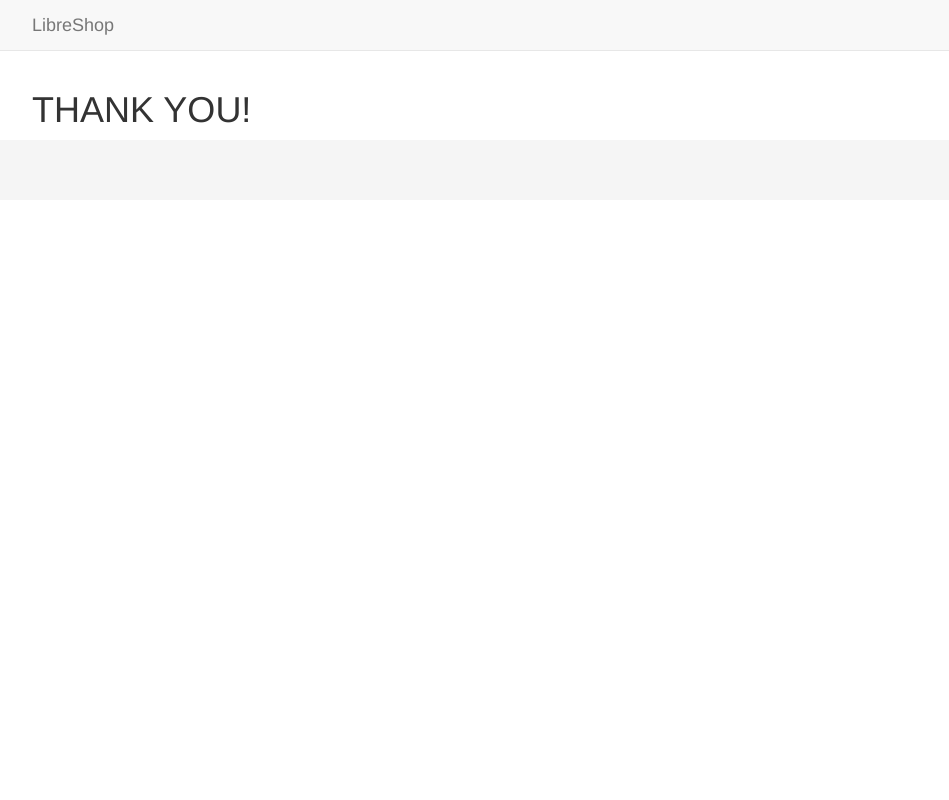
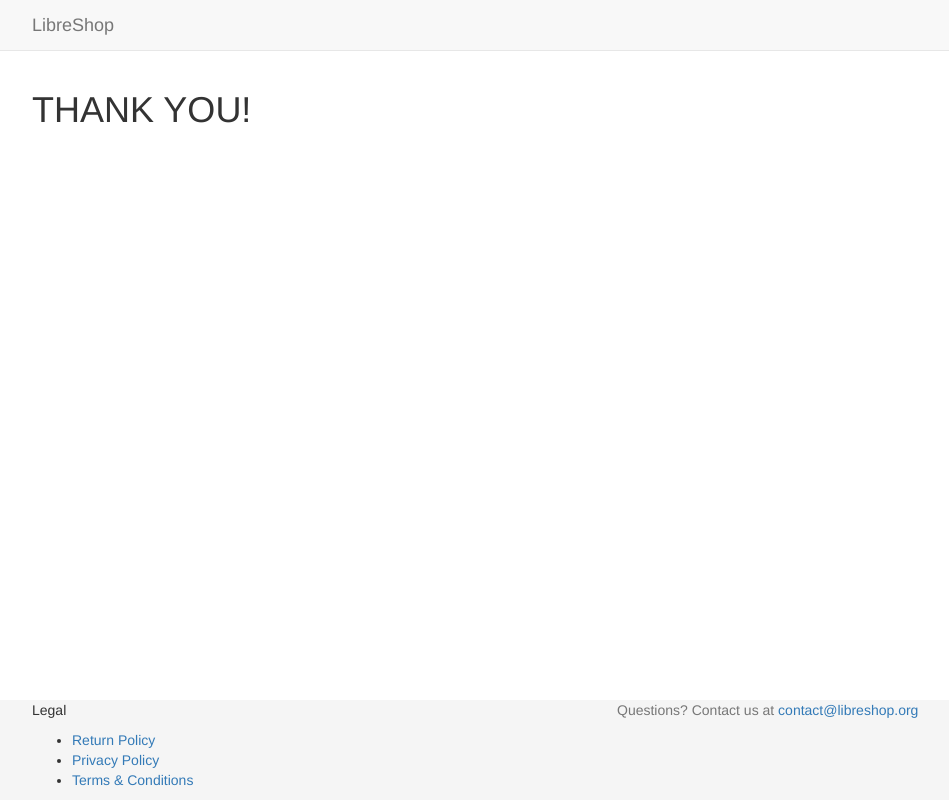
Before and after one commit to libretees/libreshop, a Django app: page /checkout/complete/ in a window 1280 px wide. Shown: the whole page, without its empty margins (38-987 px from the left). Run offline with Django 3.2, Linux system fonts and the light colour scheme; parts of the project's set-up code (start-up, migrations or seed data) failed here and were passed over; some libraries are stand-ins or nearby versions.

Commit message:
Implement sticky footer.

```diff
--- a/libreshop/libreshop/static/assets/css/main.css
+++ b/libreshop/libreshop/static/assets/css/main.css
@@ -15,11 +15,6 @@
 
 .navbar-static-top {
   margin-bottom: 19px;
-}
-
-body {
-  /* min-height: 2000px; */
-  padding-top: 70px;
 }
 
 .jumbotron-content {
@@ -48,13 +43,6 @@ body {
   width: 250px;
 }
 
-.footer {
-  width: 100%;
-  /* Set the fixed height of the footer here */
-  height: 60px;
-  background-color: #f5f5f5;
-}
-
 #product-name {
   font-size: 32px;
 }
@@ -65,3 +53,29 @@ textarea {
   max-width: 100%;
   min-height: 34px;
 }
+
+* {
+  margin: 0;
+}
+
+html,
+body {
+  height: 100%;
+}
+
+body {
+  padding-top: 70px;
+}
+
+#main-wrapper {
+  min-height: 100%;
+  margin: 0 auto -100px;
+}
+
+footer, .push {
+  height: 100px;
+}
+
+.footer {
+  background-color: #f5f5f5;
+}
--- a/libreshop/libreshop/templates/libreshop/base.html
+++ b/libreshop/libreshop/templates/libreshop/base.html
@@ -39,6 +39,8 @@
     <![endif]-->
   </head>
   <body>
+    <div id='main-wrapper'>
+
       <!-- Fixed navbar -->
       <nav class="navbar navbar-default navbar-fixed-top">
         <div class="container">
@@ -66,16 +68,31 @@
         </div>
       </nav>
 
-    <div class="container">
+      <div class='container'>
         {% block content %}
         {% endblock %}
       </div> <!-- /container -->
 
+      <div class='push'></div>
+    </div>
+
     <footer class='footer'>
       <div class='container'>
-        {% if DEFAULT_FROM_EMAIL %}
-          <p class='text-muted'>Contact us at {{ DEFAULT_FROM_EMAIL }}</p>
+        <div class='row'>
+          <div class='col-md-6'>
+            <p>Legal</p>
+            <ul>
+              <li><a href='{% url 'return-policy' %}'>Return Policy</a></li>
+              <li><a href='{% url 'privacy-policy' %}'>Privacy Policy</a></li>
+              <li><a href='{% url 'terms-and-conditions' %}'>Terms & Conditions</a></li>
+            </ul>
+          </div>
+          <div class='col-md-6'>
+            {% if EMAIL_ADDRESS %}
+              <p class='text-muted'>Questions? Contact us at {{ EMAIL_ADDRESS }}</p>
             {% endif %}
+          </div>
+        </div>
       </div>
     </footer>
 
```
Lines whose indentation alone changed are shown as unchanged.
